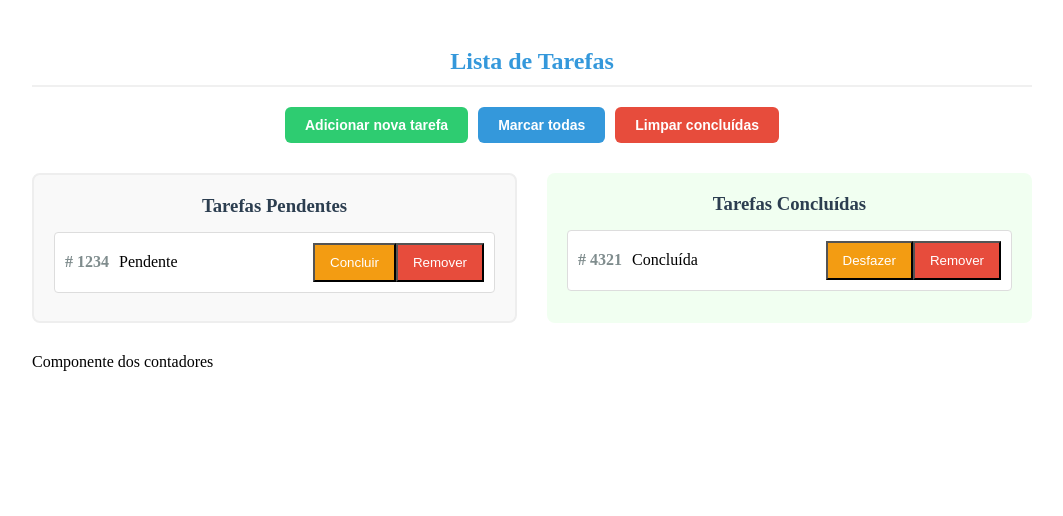
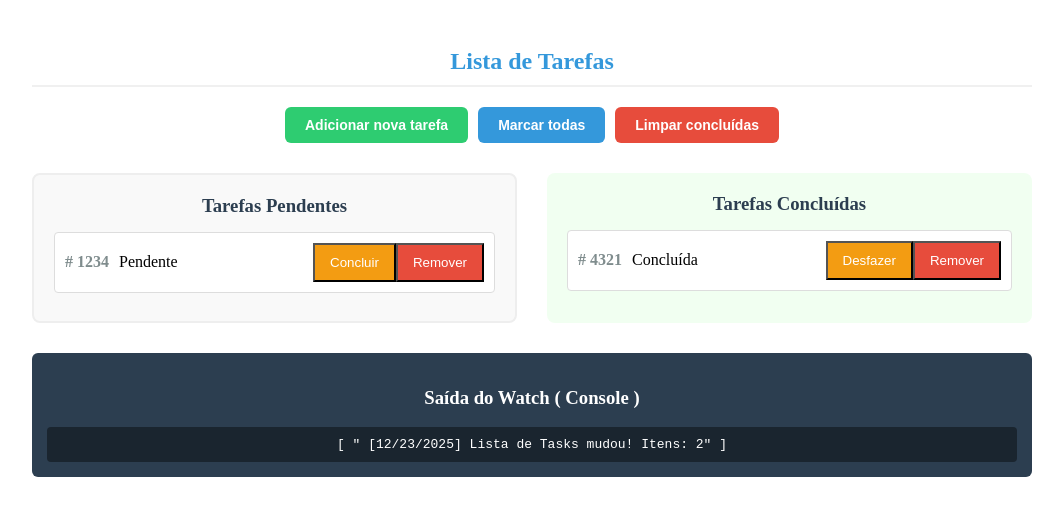
Before and after one commit to DaviRFerreir4/Vue.js, a Vue app in the folder Rocketseat/01-Teoria/01-Fundamentos-do-Vue/: page / in a window 1280 px wide. Shown: the top 516 px of the page, without its empty margins (108-1171 px from the left). Built offline with nearby package versions, Linux system fonts and the light colour scheme.

Commit message:
Trabalhando com deep watch e immediate watch

```diff
--- a/Rocketseat/01-Teoria/01-Fundamentos-do-Vue/src/components/TaskItem.vue
+++ b/Rocketseat/01-Teoria/01-Fundamentos-do-Vue/src/components/TaskItem.vue
@@ -16,10 +16,7 @@
     name: 'TaskItem',
     props: {
       task: {
-        type: Object as PropType<{
-          id: number
-          done: boolean
-        }>,
+        type: Object as PropType<ITask>,
       },
     },
     computed: {
--- a/Rocketseat/01-Teoria/01-Fundamentos-do-Vue/src/components/TaskList.vue
+++ b/Rocketseat/01-Teoria/01-Fundamentos-do-Vue/src/components/TaskList.vue
@@ -27,7 +27,10 @@
       </div>
     </div>
 
-    <span>Componente dos contadores</span>
+    <div class="watch-output">
+      <h3>Saída do Watch ( Console )</h3>
+      <div class="log-container">{{ watchLogs }}</div>
+    </div>
   </div>
 </template>
 
@@ -45,6 +48,7 @@
           { id: 1234, done: false },
           { id: 4321, done: true },
         ],
+        watchLogs: [] as string[],
       }
     },
     methods: {
@@ -60,6 +64,39 @@
         if (task) {
           task.done = !task.done
         }
+      },
+      logWatch(message: string) {
+        this.watchLogs.unshift(
+          ` [${new Date().toLocaleDateString()}]  ${message}`
+        )
+      },
+    },
+    watch: {
+      tasks: {
+        handler(newValue: ITask[], oldValue: ITask[]) {
+          const message = `Lista de Tasks mudou! Itens: ${newValue.length}`
+          this.logWatch(message)
+          // if (oldValue) {
+          //   const modified = newValue.filter((newTasks) => {
+          //     const oldTask = oldValue.find((oldTasks) => {
+          //       return oldTasks.id === newTasks.id
+          //     })
+          //     return (
+          //       oldTask && JSON.stringify(newTasks) !== JSON.stringify(oldTask)
+          //     )
+          //   })
+          //   if (modified.length > 0) {
+          //     const modifyMsg = `Tarefas Modificadas: ${modified
+          //       .map((task) => {
+          //         return task.id
+          //       })
+          //       .join(', ')}`
+          //     this.logWatch(modifyMsg)
+          //   }
+          // }
+        },
+        deep: true,
+        immediate: true,
       },
     },
   }
@@ -159,4 +196,24 @@
     background-color: #f1fff1;
     border-color: #d4edda;
   }
+
+  .watch-output {
+    padding: 15px;
+    border-radius: 6px;
+
+    text-align: center;
+    color: white;
+    background-color: #2c3e50;
+  }
+
+  .log-container {
+    max-height: 200px;
+    margin-top: 10px;
+    padding: 10px;
+    border-radius: 4px;
+    overflow-y: auto;
+
+    font-family: monospace;
+    background-color: #1a252f;
+  }
 </style>
--- /dev/null
+++ b/Rocketseat/01-Teoria/01-Fundamentos-do-Vue/src/types/tasks.d.ts
@@ -0,0 +1,4 @@
+interface ITask {
+  id: number
+  done: boolean
+}
```
